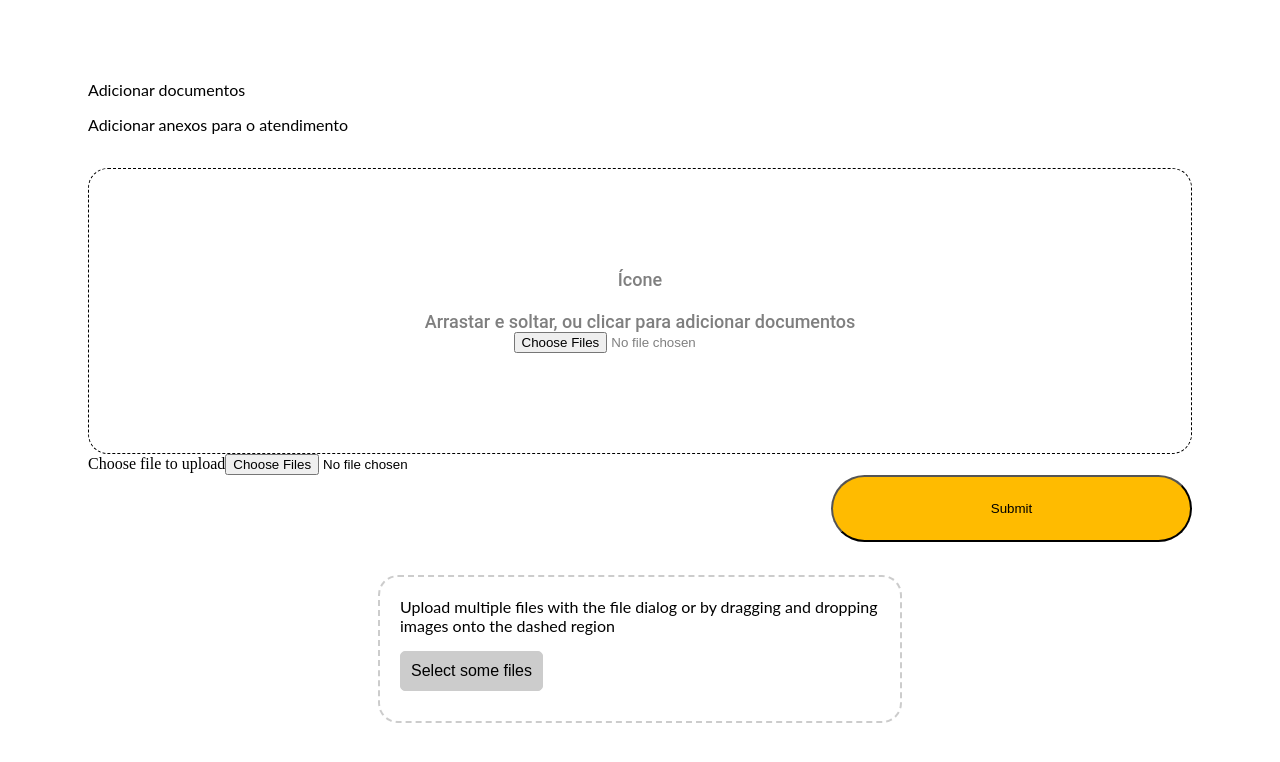
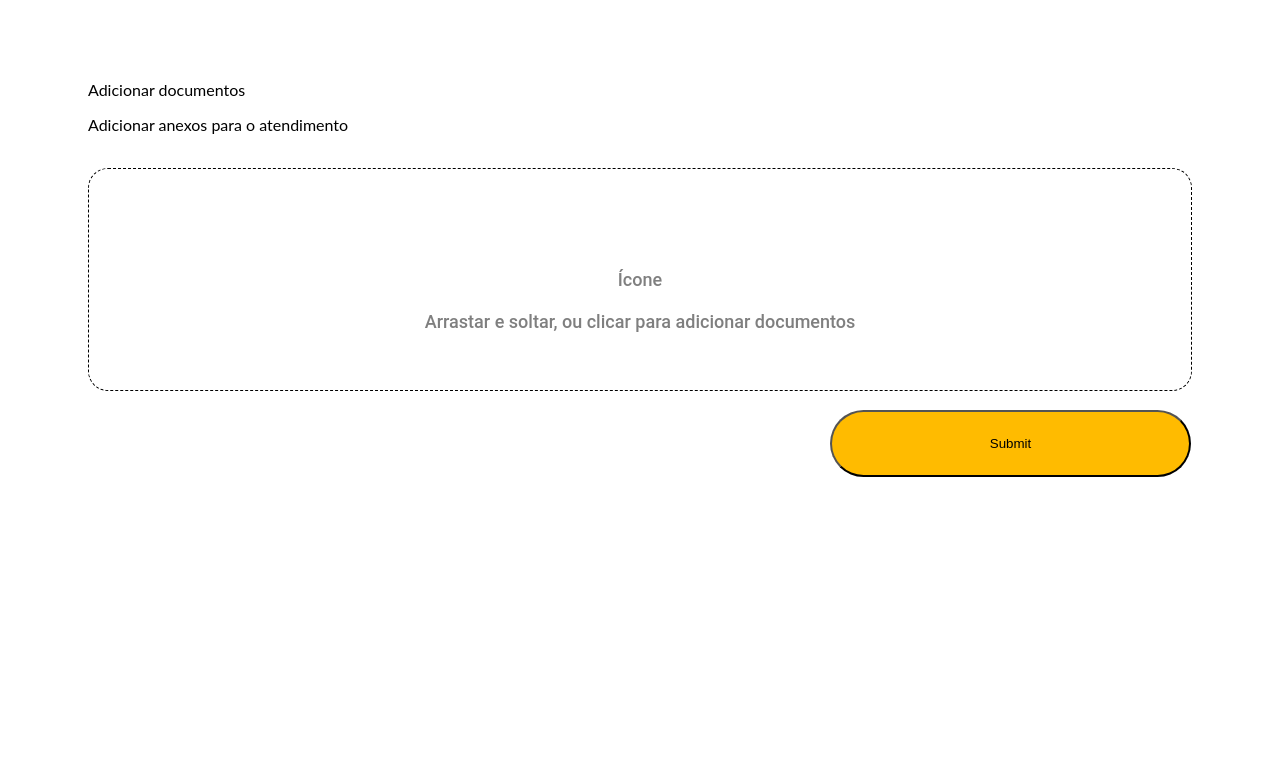
Before and after one commit to jeordanecarlosbatista/update-file-angular, an Angular app: page / in a window 1280 px wide. Shown: the top 762 px of the page. Built offline with nearby package versions, Linux system fonts and the light colour scheme.

Commit message:
3 files modified

```diff
--- a/src/app/app.component.css
+++ b/src/app/app.component.css
@@ -13,6 +13,11 @@ p {
 }
 
 .update-file-content {
+  position: absolute;
+  left: 0;
+  right: 0;
+  margin-left: auto;
+  margin-right: auto;
   text-align: center;
   padding-top: 100px;
   padding-bottom: 100px;
@@ -35,46 +40,3 @@ p {
   background: #ffbb00;
   border-radius: 50px;
 }
-
-/* test */
-
-#drop-area {
-  border: 2px dashed #ccc;
-  border-radius: 20px;
-  width: 480px;
-  font-family: sans-serif;
-  margin: 100px auto;
-  padding: 20px;
-}
-#drop-area.highlight {
-  border-color: purple;
-}
-p {
-  margin-top: 0;
-}
-.my-form {
-  margin-bottom: 10px;
-}
-#gallery {
-  margin-top: 10px;
-}
-#gallery img {
-  width: 150px;
-  margin-bottom: 10px;
-  margin-right: 10px;
-  vertical-align: middle;
-}
-.button {
-  display: inline-block;
-  padding: 10px;
-  background: #ccc;
-  cursor: pointer;
-  border-radius: 5px;
-  border: 1px solid #ccc;
-}
-.button:hover {
-  background: #ddd;
-}
-#fileElem {
-  display: none;
-}
--- a/src/app/app.component.html
+++ b/src/app/app.component.html
@@ -2,37 +2,29 @@
   <p>Adicionar documentos</p>
   <p>Adicionar anexos para o atendimento</p>
   <br />
-  <div class="update-file-div" (click)="onClickUpdateFile()">
+  <div class="update-file-div">
     <div class="update-file-content">
       <div>Ícone</div>
       <br />
       <div>Arrastar e soltar, ou clicar para adicionar documentos</div>
+    </div>
     <input
       type="file"
       id="file"
       name="file"
       multiple
       (change)="onChangeFileSelected($event)"
+      style="
+          width: 100%;
+          padding-top: 100px;
+          padding-bottom: 100px;
+          opacity: 0.0;"
     />
+    <div style="float: right; margin-top: 20px;">
+      <button class="submit-btn" (click)="upload()">Submit</button>
     </div>
   </div>
-
-  <form method="post" enctype="multipart/form-data">
   <div>
-      <label for="file">Choose file to upload</label>
-      <input
-        type="file"
-        id="file"
-        name="file"
-        multiple
-        (change)="onChangeFileSelected($event)"
-      />
-    </div>
-    <div style="float: right;">
-      <button class="submit-btn" (click)="upload()">Submit</button>
-    </div>
-  </form>
-
     <ul>
       <li *ngFor="let file of fileNameReducer; let i = index">
         {{ file }}
@@ -41,6 +33,7 @@
         </button>
       </li>
     </ul>
+  </div>
 
   <div>
     <img
@@ -51,20 +44,3 @@
     />
   </div>
 </div>
-
-<div id="drop-area">
-  <form class="my-form">
-    <p>
-      Upload multiple files with the file dialog or by dragging and dropping
-      images onto the dashed region
-    </p>
-    <input
-      type="file"
-      id="fileElem"
-      multiple
-      accept="image/*"
-      onchange="handleFiles(this.files)"
-    />
-    <label class="button" for="fileElem">Select some files</label>
-  </form>
-</div>
--- a/src/app/app.component.ts
+++ b/src/app/app.component.ts
@@ -1,4 +1,4 @@
-import { Component, ElementRef } from '@angular/core';
+import { Component } from '@angular/core';
 
 @Component({
   selector: 'my-app',
@@ -11,31 +11,6 @@ export class AppComponent {
 
   constructor() {}
 
-  preventDefaults(e) {
-    console.log(e);
-
-    e.preventDefault();
-    e.stopPropagation();
-  }
-
-  ngAfterViewInit() {
-    document
-      .querySelector('.update-file-div')
-      .addEventListener('drag', (event) => {
-        console.log(event);
-      });
-
-    let dropArea = document.getElementById('drop-area');
-
-    ['dragenter', 'dragover', 'dragleave', 'drop'].forEach((eventName) => {
-      dropArea.addEventListener(eventName, this.preventDefaults, false);
-    });
-  }
-
-  onClickUpdateFile() {
-    console.log('TESTE');
-  }
-
   convertFileToBase64(file: any): Promise<string> {
     return new Promise((resolve) => {
       const reader = new FileReader();
@@ -45,14 +20,6 @@ export class AppComponent {
       };
       reader.readAsDataURL(file);
     });
-  }
-
-  dragOverHandler(event: any) {
-    console.log(event);
-  }
-
-  drop(event: any) {
-    console.log(event);
   }
 
   onChangeFileSelected(event: any): void {
@@ -81,7 +48,11 @@ export class AppComponent {
   }
 
   removeItemByIndex(index: number) {
+    console.log(index);
     const TOTAL_ITEMS_REMOVED = 1;
-    this.fileNameReducer.splice(index, TOTAL_ITEMS_REMOVED);
+    this.fileNameReducer = this.fileNameReducer.splice(
+      index,
+      TOTAL_ITEMS_REMOVED
+    );
   }
 }
```
Lines whose indentation alone changed are shown as unchanged.
